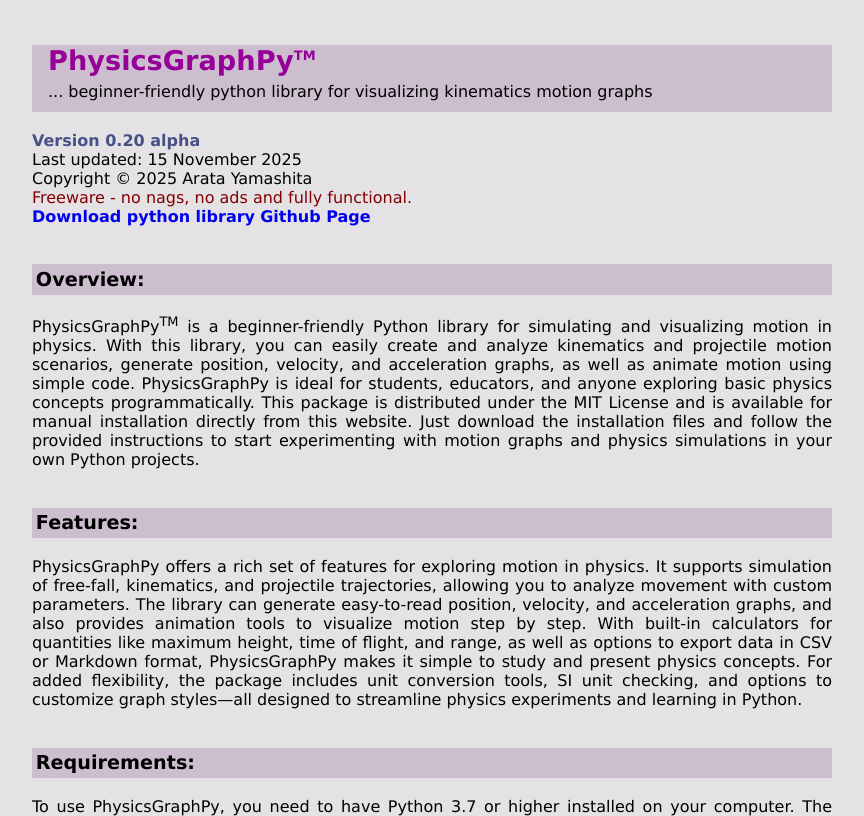
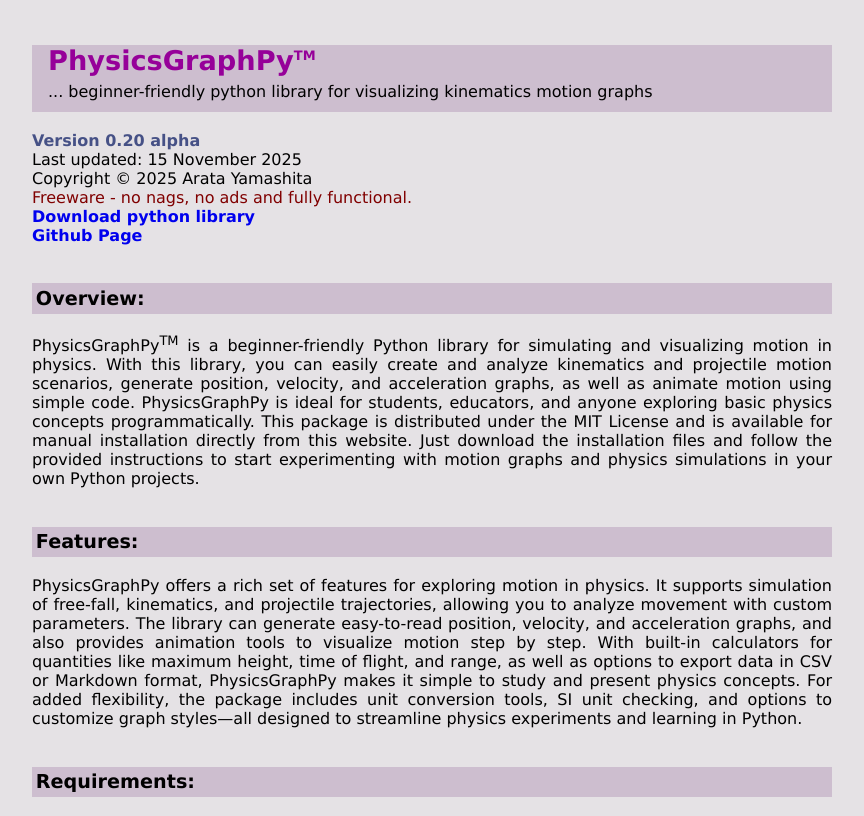
Before and after one commit to artymst/artymst.github.io, a plain HTML site: page physicsgraphpy/index.html in a window 1280 px wide. Shown: the top 816 px of the page, without its empty margins (208-1072 px from the left). Drawn offline with Linux system fonts and the light colour scheme.

Commit message:
Update index.html

```diff
--- a/physicsgraphpy/index.html
+++ b/physicsgraphpy/index.html
@@ -74,7 +74,7 @@
 Last updated: 15 November 2025<br>
 Copyright &copy; 2025 Arata Yamashita<br>
 <span class="maroon">Freeware - no nags, no ads and fully functional.</span><br>
-<a href="#download">Download python library</a>
+<a href="#download">Download python library</a><br>
 <a href="https://github.com/artymst/physicsgraphpy">Github Page</a><br><br>
 
 <h3>Overview:</h3>
```
